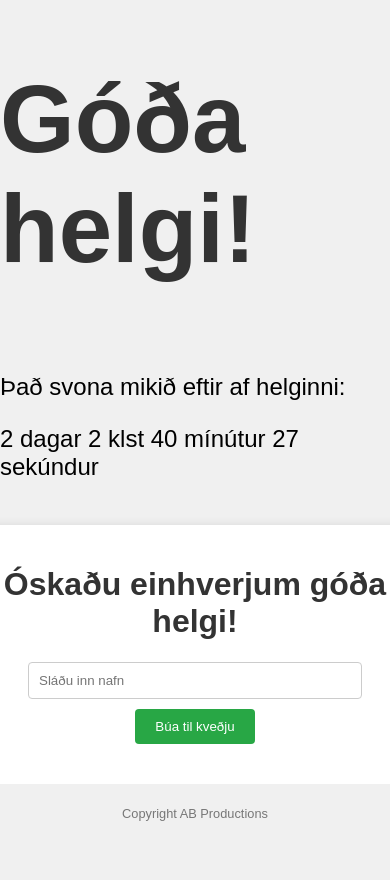
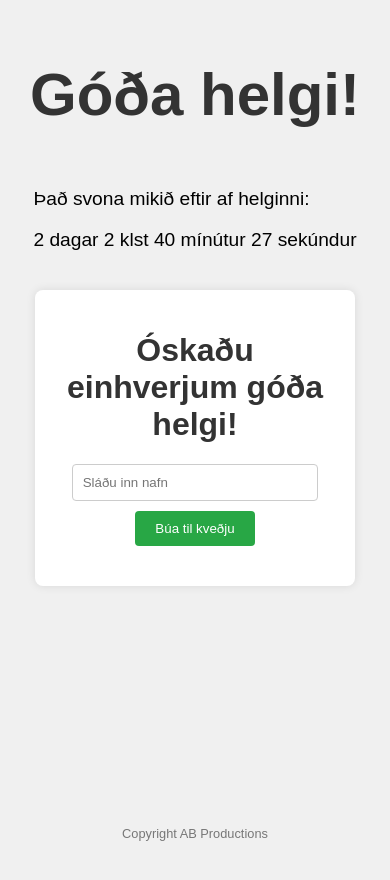
Before and after one commit to BjarkiGr/godahelgi, a plain HTML site: page index.html in a window 390 px wide. Before the commit the page ends 844 px from the top, so only its background shows below. Drawn offline with Linux system fonts and the light colour scheme; a script that the page names is missing.

Commit message:
mobile friendly changes

```diff
--- a/styles.css
+++ b/styles.css
@@ -1,3 +1,4 @@
+/* Original styles for larger screens */
 body {
     font-family: Arial, sans-serif;
     background-color: #f0f0f0;
@@ -77,7 +78,6 @@ button:hover {
     background-color: #f0f0f0; /* Optional: match body background */
 }
 
-
 #linkContainer button#copy {
     margin-top: 10px;
     background-color: #007bff;
@@ -86,3 +86,25 @@ button:hover {
 #linkContainer button#copy:hover {
     background-color: #0056b3;
 }
+
+/* Optimized styles for smaller screens */
+@media screen and (max-width: 768px) {
+    body {
+        align-items: center;
+        padding: 5%;
+    }
+
+    #header {
+        font-size: 60px; /* Increase header size */
+    }
+
+    .container, .greetingContainer {
+        width: 80%; /* Reduce container size */
+        padding: 20px;
+    }
+
+    #countdown {
+        font-size: 1.2em;
+        margin-bottom: 20px;
+    }
+}
```
